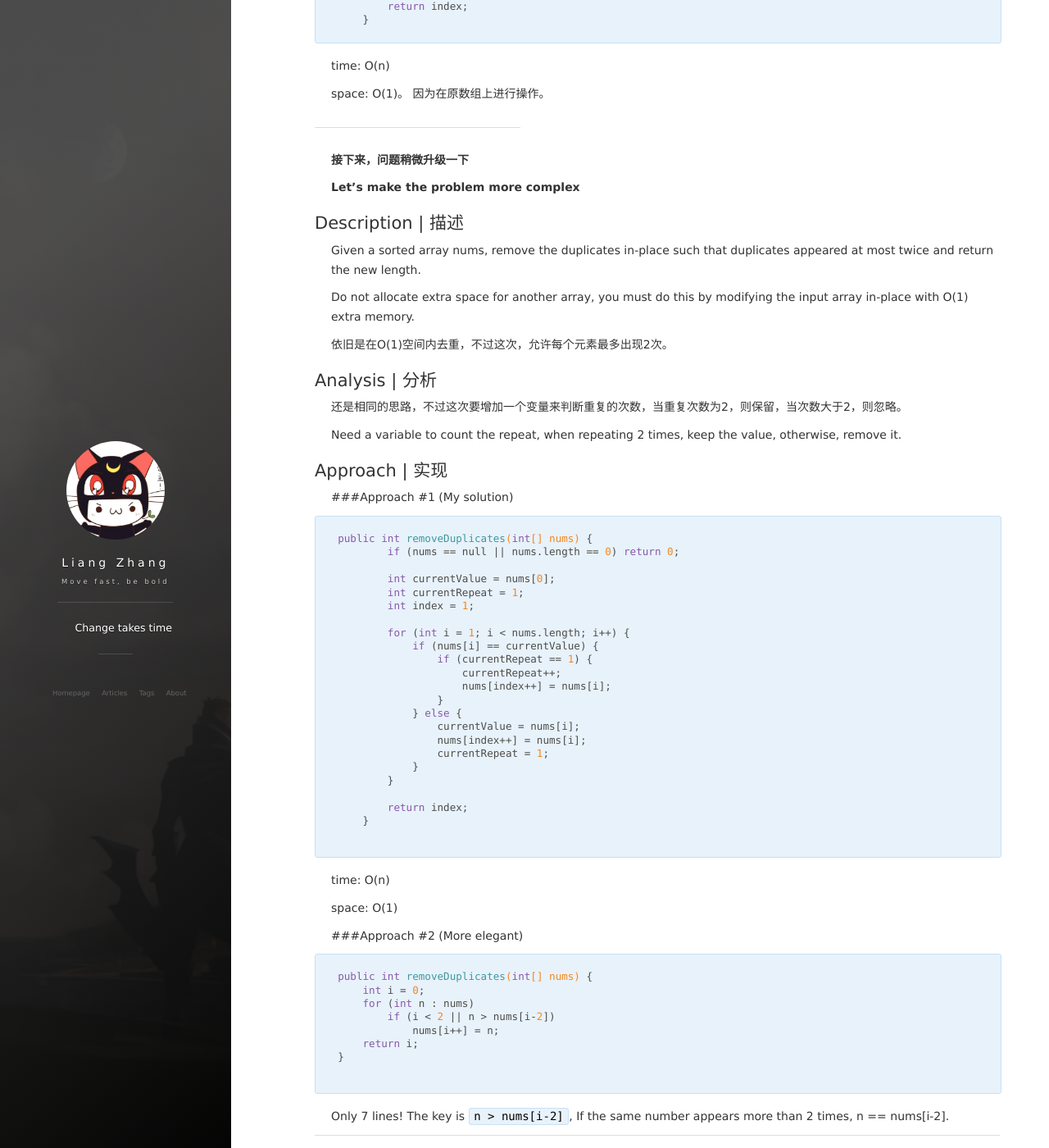
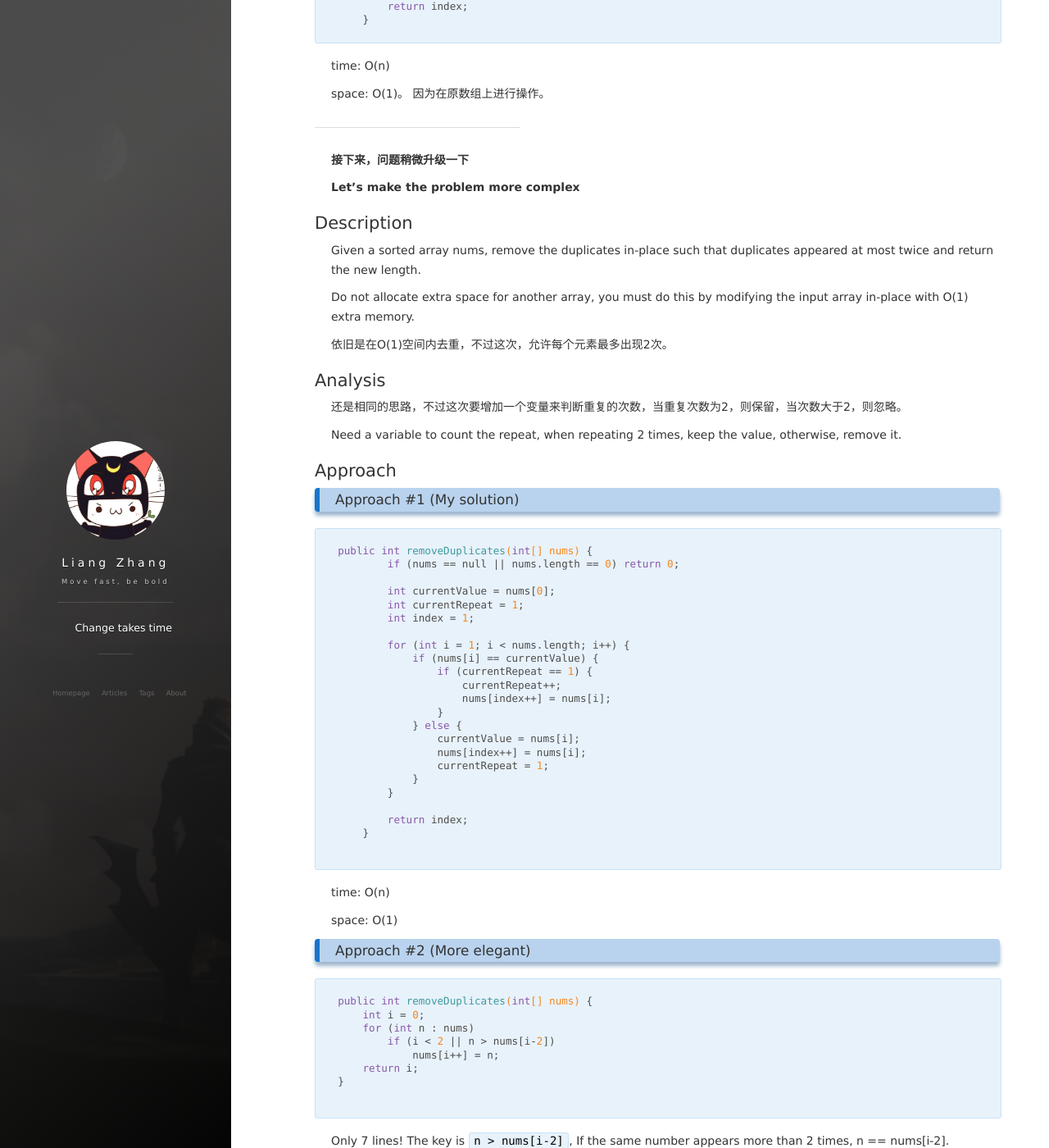
Before and after one commit to johnbryant/blog, a Jekyll site: the page built from _posts/2018-05-11-remove_duplicates_from_sorted_array.md, in a window 1280 px wide and 1400 px high, scrolled down 805 px. Shown: the whole window at 82% size. Built offline with Jekyll 4.4.1, drawn with Linux system fonts in a browser that asks for light colours; nearby versions of some CDN libraries; comment, search, counter and statistics services are not loaded.

Commit message:
update format

````diff
--- a/_posts/2018-05-11-remove_duplicates_from_sorted_array.md
+++ b/_posts/2018-05-11-remove_duplicates_from_sorted_array.md
@@ -48,21 +48,21 @@ space: O(1)。 因为在原数组上进行操作。
 
 **Let's make the problem more complex**
 
-## Description | 描述
+## Description
 Given a sorted array nums, remove the duplicates in-place such that duplicates appeared at most twice and return the new length.
 
 Do not allocate extra space for another array, you must do this by modifying the input array in-place with O(1) extra memory.
 
 依旧是在O(1)空间内去重，不过这次，允许每个元素最多出现2次。
 
-## Analysis | 分析
+## Analysis
 还是相同的思路，不过这次要增加一个变量来判断重复的次数，当重复次数为2，则保留，当次数大于2，则忽略。
 
 Need a variable to count the repeat, when repeating 2 times, keep the value, otherwise, remove it.
 
 
-## Approach | 实现
-###Approach #1 (My solution)
+## Approach
+### Approach #1 (My solution)
 ```
 public int removeDuplicates(int[] nums) {
         if (nums == null || nums.length == 0) return 0;
@@ -92,7 +92,7 @@ time: O(n)
 
 space: O(1)
 
-###Approach #2 (More elegant)
+### Approach #2 (More elegant)
 
 ```
 public int removeDuplicates(int[] nums) {
````
